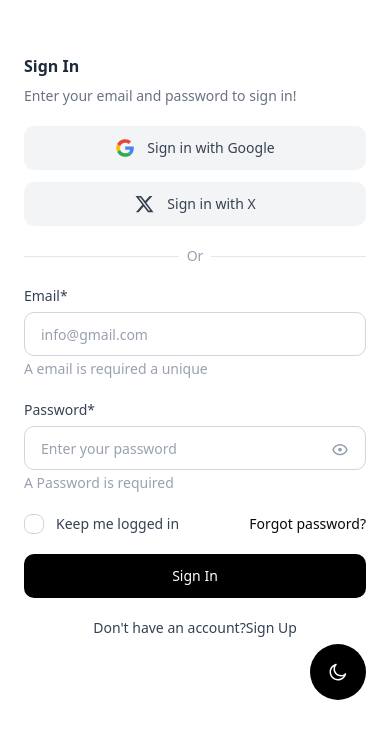
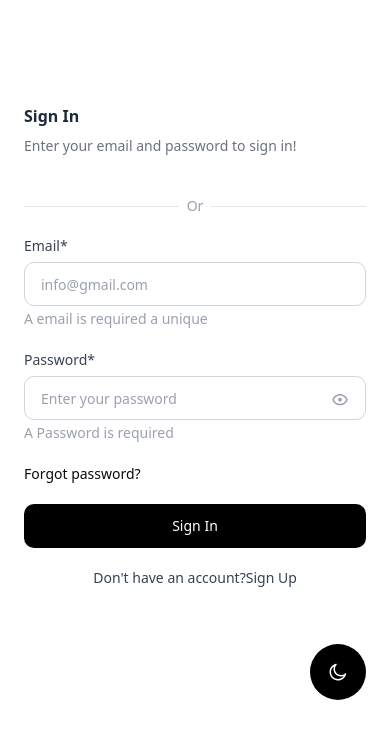
Before and after one commit to SalamaHani/E-commerce-App, a React (Vite) app: page /Login in a window 390 px wide. Shown: the part 120-858 px from the top of the page. Built offline with nearby package versions, Linux system fonts and the light colour scheme.

Commit message:
teset SHop

```diff
--- a/src/App.jsx
+++ b/src/App.jsx
@@ -14,6 +14,7 @@ import SingelProduct from "./page/SingelProduct";
 import Cart from "./page/Cart";
 import Error from "./page/Error";
 import Lading from "./page/Lading";
+import NotFound from "./page/NotFound";
 import { loader as loaderfaferet } from "./page/Lading";
 import { loader as loaderproduact } from "./page/Products";
 import { loader as loaderSinglProduct } from "./page/SingelProduct";
@@ -97,6 +98,10 @@ const Router = createBrowserRouter([
         element: <Cart />,
         errorElement: <Error />,
       },
+      {
+        path: "*",
+        element: <NotFound />,
+      },
     ],
   },
 
@@ -129,11 +134,6 @@ const Router = createBrowserRouter([
     element: <ResetPassword />,
     action: resetpass(store),
   },
-  {
-    path: "*",
-    element: <Error />,
-    ErorrElment: <Error />,
-  },
 ]);
 const queryclinet = new QueryClient();
 function App() {
--- a/src/components/FormAouth.jsx
+++ b/src/components/FormAouth.jsx
@@ -23,51 +23,6 @@ function FormAouth() {
             </p>
           </div>
           <div>
-            <div className="grid grid-cols-1 gap-3 sm:grid-cols-2 sm:gap-5">
-              <button
-                className="inline-flex items-center dark:hover:text-gray-400 justify-center gap-3 py-3 text-sm font-normal text-gray-700 transition-colors bg-gray-100 rounded-lg px-7 hover:bg-gray-200 hover:text-gray-800 dark:bg-white/5 dark:text-white/90 dark:hover:bg-white/10"
-                fdprocessedid="8feol6"
-              >
-                <svg
-                  width="20"
-                  height="20"
-                  viewBox="0 0 20 20"
-                  fill="none"
-                  xmlns="http://www.w3.org/2000/svg"
-                >
-                  <path
-                    d="M18.7511 10.1944C18.7511 9.47495 18.6915 8.94995 18.5626 8.40552H10.1797V11.6527H15.1003C15.0011 12.4597 14.4654 13.675 13.2749 14.4916L13.2582 14.6003L15.9087 16.6126L16.0924 16.6305C17.7788 15.1041 18.7511 12.8583 18.7511 10.1944Z"
-                    fill="#4285F4"
-                  ></path>
-                  <path
-                    d="M10.1788 18.75C12.5895 18.75 14.6133 17.9722 16.0915 16.6305L13.274 14.4916C12.5201 15.0068 11.5081 15.3666 10.1788 15.3666C7.81773 15.3666 5.81379 13.8402 5.09944 11.7305L4.99473 11.7392L2.23868 13.8295L2.20264 13.9277C3.67087 16.786 6.68674 18.75 10.1788 18.75Z"
-                    fill="#34A853"
-                  ></path>
-                  <path
-                    d="M5.10014 11.7305C4.91165 11.186 4.80257 10.6027 4.80257 9.99992C4.80257 9.3971 4.91165 8.81379 5.09022 8.26935L5.08523 8.1534L2.29464 6.02954L2.20333 6.0721C1.5982 7.25823 1.25098 8.5902 1.25098 9.99992C1.25098 11.4096 1.5982 12.7415 2.20333 13.9277L5.10014 11.7305Z"
-                    fill="#FBBC05"
-                  ></path>
-                  <path
-                    d="M10.1789 4.63331C11.8554 4.63331 12.9864 5.34303 13.6312 5.93612L16.1511 3.525C14.6035 2.11528 12.5895 1.25 10.1789 1.25C6.68676 1.25 3.67088 3.21387 2.20264 6.07218L5.08953 8.26943C5.81381 6.15972 7.81776 4.63331 10.1789 4.63331Z"
-                    fill="#EB4335"
-                  ></path>
-                </svg>
-                Sign in with Google
-              </button>
-              <button className="inline-flex items-center dark:hover:text-gray-400 justify-center gap-3 py-3 text-sm font-normal text-gray-700 transition-colors bg-gray-100 rounded-lg px-7 hover:bg-gray-200 hover:text-gray-800 dark:bg-white/5 dark:text-white/90 dark:hover:bg-white/10">
-                <svg
-                  width="21"
-                  className="fill-current"
-                  height="20"
-                  viewBox="0 0 21 20"
-                  fill="none"
-                  xmlns="http://www.w3.org/2000/svg"
-                >
-                  <path d="M15.6705 1.875H18.4272L12.4047 8.75833L19.4897 18.125H13.9422L9.59717 12.4442L4.62554 18.125H1.86721L8.30887 10.7625L1.51221 1.875H7.20054L11.128 7.0675L15.6705 1.875ZM14.703 16.475H16.2305L6.37054 3.43833H4.73137L14.703 16.475Z"></path>
-                </svg>
-                Sign in with X
-              </button>
-            </div>
             <div className="relative py-3 sm:py-5">
               <div className="absolute inset-0 flex items-center">
                 <div className="w-full border-t border-gray-200 dark:border-gray-800"></div>
@@ -172,40 +127,6 @@ function FormAouth() {
               </div>
 
               <div className="flex items-center justify-between">
-                <div>
-                  <label
-                    for="checkboxLabelOne"
-                    className="flex items-center text-sm font-normal text-gray-700 cursor-pointer select-none dark:text-gray-400"
-                  >
-                    <div className="relative">
-                      <input
-                        type="checkbox"
-                        id="checkboxLabelOne"
-                        className="sr-only"
-                      />
-                      <div className="mr-3 flex h-5 w-5 items-center justify-center rounded-md border-[1.25px] bg-transparent border-gray-300 dark:border-gray-700">
-                        <span className="checkboxToggle ? '' : 'opacity-0'">
-                          <svg
-                            width="14"
-                            height="14"
-                            viewBox="0 0 14 14"
-                            fill="none"
-                            xmlns="http://www.w3.org/2000/svg"
-                          >
-                            <path
-                              d="M11.6666 3.5L5.24992 9.91667L2.33325 7"
-                              stroke="white"
-                              stroke-width="1.94437"
-                              stroke-linecap="round"
-                              stroke-linejoin="round"
-                            ></path>
-                          </svg>
-                        </span>
-                      </div>
-                    </div>
-                    Keep me logged in
-                  </label>
-                </div>
                 <Link
                   to="/Forgotpassword"
                   className="text-sm dark:text-gray-400 text-brand-500 hover:text-brand-600 dark:text-brand-400"
--- a/src/components/ProductDeitels.jsx
+++ b/src/components/ProductDeitels.jsx
@@ -188,7 +188,9 @@ function ProductDeitels() {
               </div>
             </div>
           </div>
-          <SetRewive />
+          <div className="mt-5">
+            <SetRewive />
+          </div>
           <ProductsReviews reviews={reviews} />
         </div>
       </section>
--- a/src/components/SetRewive.jsx
+++ b/src/components/SetRewive.jsx
@@ -59,7 +59,7 @@ export function SetRewive() {
       <DialogTrigger asChild>
         <Button
           variant="outline"
-          className="flex md:mb-0 mb-4 w-[30%]  items-center mt-5 md:mt-0 justify-center py-2.5 px-5 text-sm font-medium text-white focus:outline-none bg-black rounded-lg border border-gray-200 hover:bg-gray-100 hover:text-black focus:z-10 focus:ring-4 focus:ring-gray-100 dark:focus:ring-gray-700 dark:bg-gray-800 dark:text-gray-400 dark:border-gray-600 dark:hover:text-white dark:hover:bg-gray-700"
+          className="flex md:mb-0 mb-4  items-center mt-5 md:mt-0 justify-center py-2.5 px-5 text-sm font-medium text-white focus:outline-none bg-black rounded-lg border border-gray-200 hover:bg-gray-100 hover:text-black focus:z-10 focus:ring-4 focus:ring-gray-100 dark:focus:ring-gray-700 dark:bg-gray-800 dark:text-gray-400 dark:border-gray-600 dark:hover:text-white dark:hover:bg-gray-700"
         >
           Write a Customer review
         </Button>
@@ -156,7 +156,7 @@ export function SetRewive() {
                       <input
                         type="hidden"
                         name="author_name"
-                        value={user.name}
+                        value={user?.name}
                       />
                       <input type="hidden" name="rating" value={contreview} />
                     </div>
--- /dev/null
+++ b/src/page/NotFound.jsx
@@ -0,0 +1,29 @@
+import React from "react";
+import { Button } from "@/components/ui/button";
+import { Link } from "react-router";
+import { Home } from "lucide-react";
+function NotFound() {
+  return (
+    <main className="grid min-h-[100vh] place-items-center px-8">
+      <div className="text-center">
+        <p className="text-9xl font-semibold text-primary">404</p>
+        <h1 className="mt-4 text-2xl font-bold tracking-tight sm:text-5xl">
+          page not found
+        </h1>
+        <p className="mt-6 text-lg leading-7">
+          Sorry, we couldn’t find the page you’re looking for.
+        </p>
+        <div className="flex flex-col sm:flex-row gap-4 justify-center pt-6">
+          <Button asChild size="lg">
+            <Link to="/">
+              <Home className="h-5 w-5" />
+              Back to Home
+            </Link>
+          </Button>
+        </div>
+      </div>
+    </main>
+  );
+}
+
+export default NotFound;
```
Also changed, not shown: src/components/FormAouthR.jsx (+0 -48 lines).
